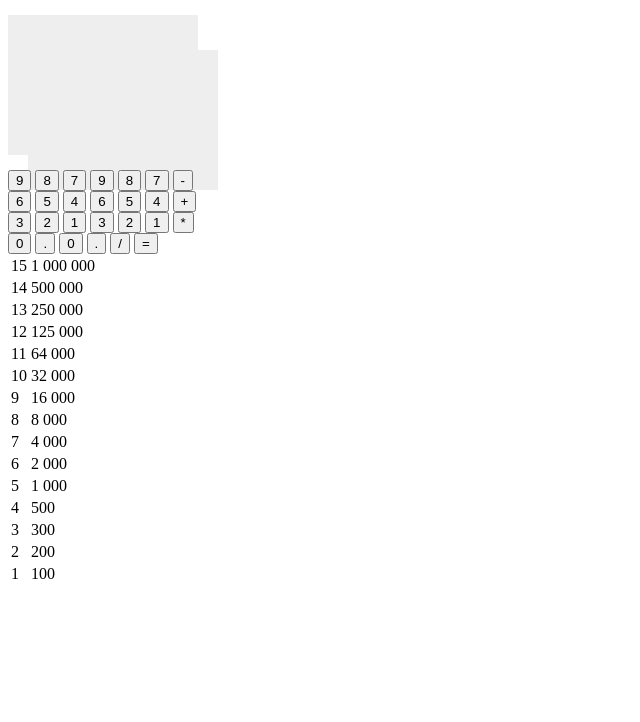
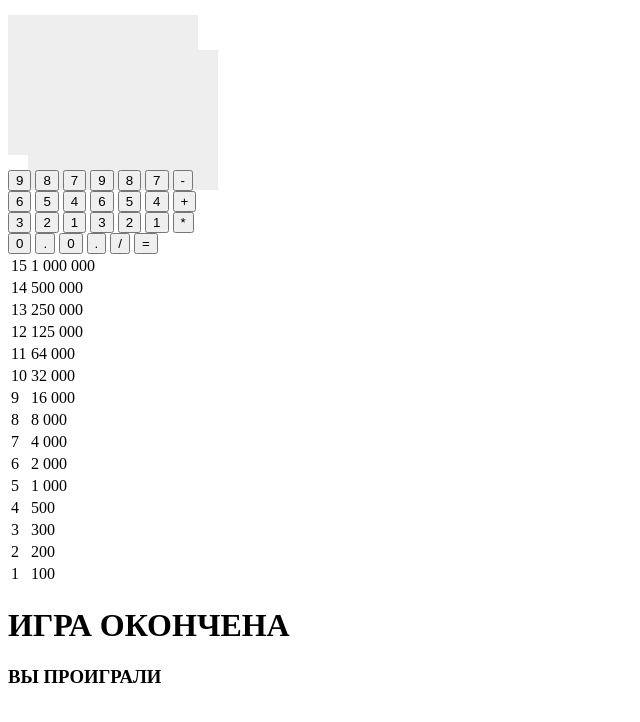
Before and after one commit to AlexCherniy/Who-wants-to-stay-a-millionaire-, a plain HTML site: page index.html in a window 1280 px wide. Shown: the whole page, without its empty margins (0-640 px from the left). Drawn offline with Linux system fonts and the light colour scheme.

Commit message:
Конец игры

```diff
--- a/index.html
+++ b/index.html
@@ -108,6 +108,10 @@
 	    <td>1</td><td>100</td>
 	  </tr>
 	</table>
+	<div class="end">
+		<h1>ИГРА ОКОНЧЕНА</h1>
+		<h3 class="showResult">ВЫ ПРОИГРАЛИ </h3>
+	</div>
 </body>
 
 </html>
```
